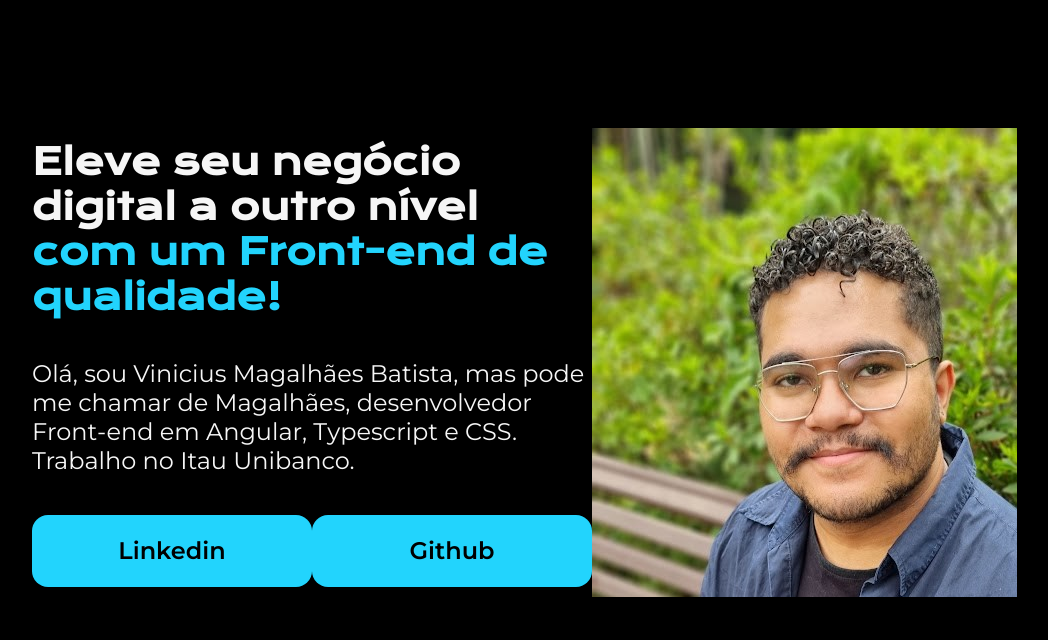
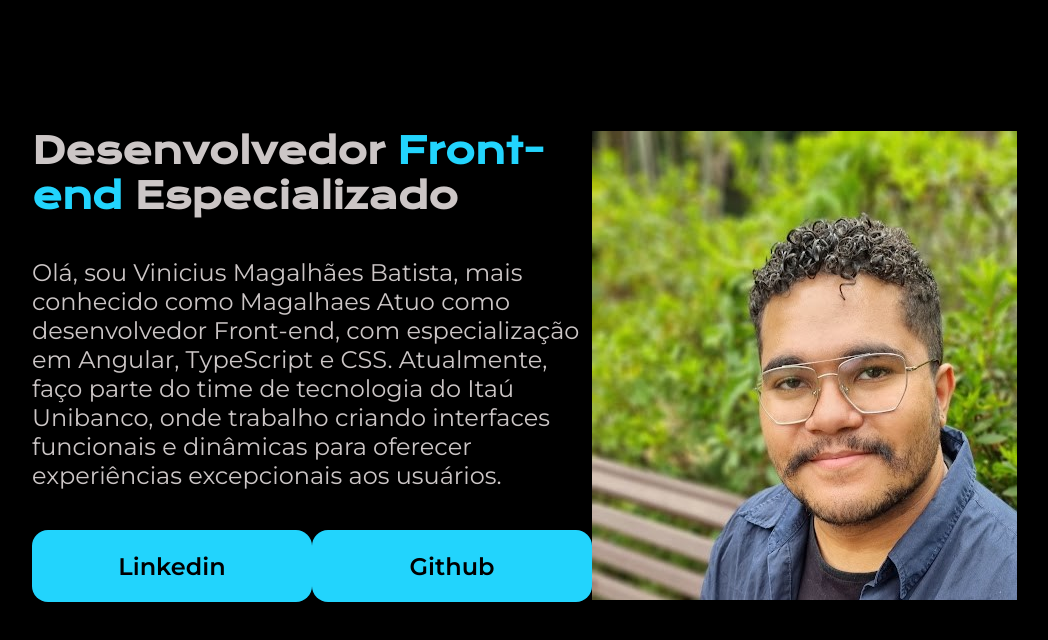
Before and after one commit to Magavinicius/estudo, a plain HTML site: page HTML e CSS/index.html in a window 1280 px wide. Shown: the whole page, without its empty margins (160-1208 px from the left). Drawn offline with nearby package versions, Linux system fonts and the light colour scheme.

Commit message:
feat: primeira aula JS

```diff
--- /dev/null
+++ b/Curso JavaScript/001 - Primeiro Codigo/index.js
@@ -0,0 +1 @@
+console.log("Ola mundo teste")
--- a/HTML e CSS/index.html
+++ b/HTML e CSS/index.html
@@ -10,14 +10,12 @@
     <body>
         <main class="apresentacao">
             <section class="apresentacao_conteudo">
-                <h1 class="apresentacao_conteudo_titulo">Eleve seu negócio
-                    digital a outro nível <strong class="tituloDestaque">com um
-                        Front-end de qualidade!</strong></h1>
+                <h1 class="apresentacao_conteudo_titulo">Desenvolvedor <strong class="tituloDestaque">Front-end</strong> Especializado</h1>
                 <p class="apresentacao_conteudo_texto">
-                    Olá, sou Vinicius Magalhães Batista, mas pode me chamar de
-                    Magalhães, desenvolvedor Front-end em Angular, Typescript e
-                    CSS.
-                    Trabalho no Itau Unibanco.
+                    Olá, sou Vinicius Magalhães Batista, mais conhecido como Magalhaes
+                    Atuo como desenvolvedor Front-end, com especialização em Angular, TypeScript e CSS.
+                    Atualmente, faço parte do time de tecnologia do Itaú Unibanco,
+                    onde trabalho criando interfaces funcionais e dinâmicas para oferecer experiências excepcionais aos usuários.
                 </p>
                 <div class="apresentacao_conteudo_botao">
                     <a class="apresentacao_conteudo_botao_estilo" href="https://www.linkedin.com/in/vinícius-magalhães-batista-4a429a120/">Linkedin</a>
--- a/HTML e CSS/style.css
+++ b/HTML e CSS/style.css
@@ -31,11 +31,13 @@ body {
 }
 
 .apresentacao_conteudo_titulo{
+     color: #ccc6c6;
      font-size: 36px;
      font-family: "Krona One", sans-serif;
 }
 
 .apresentacao_conteudo_texto{
+     color:#ccc6c6;
      font-size: 24px;
      font-family: "Montserrat", sans-serif;
 }
```
Also changed, not shown: Curso JavaScript/001 - Primeiro Codigo/index.html (added, +12 -0 lines).
